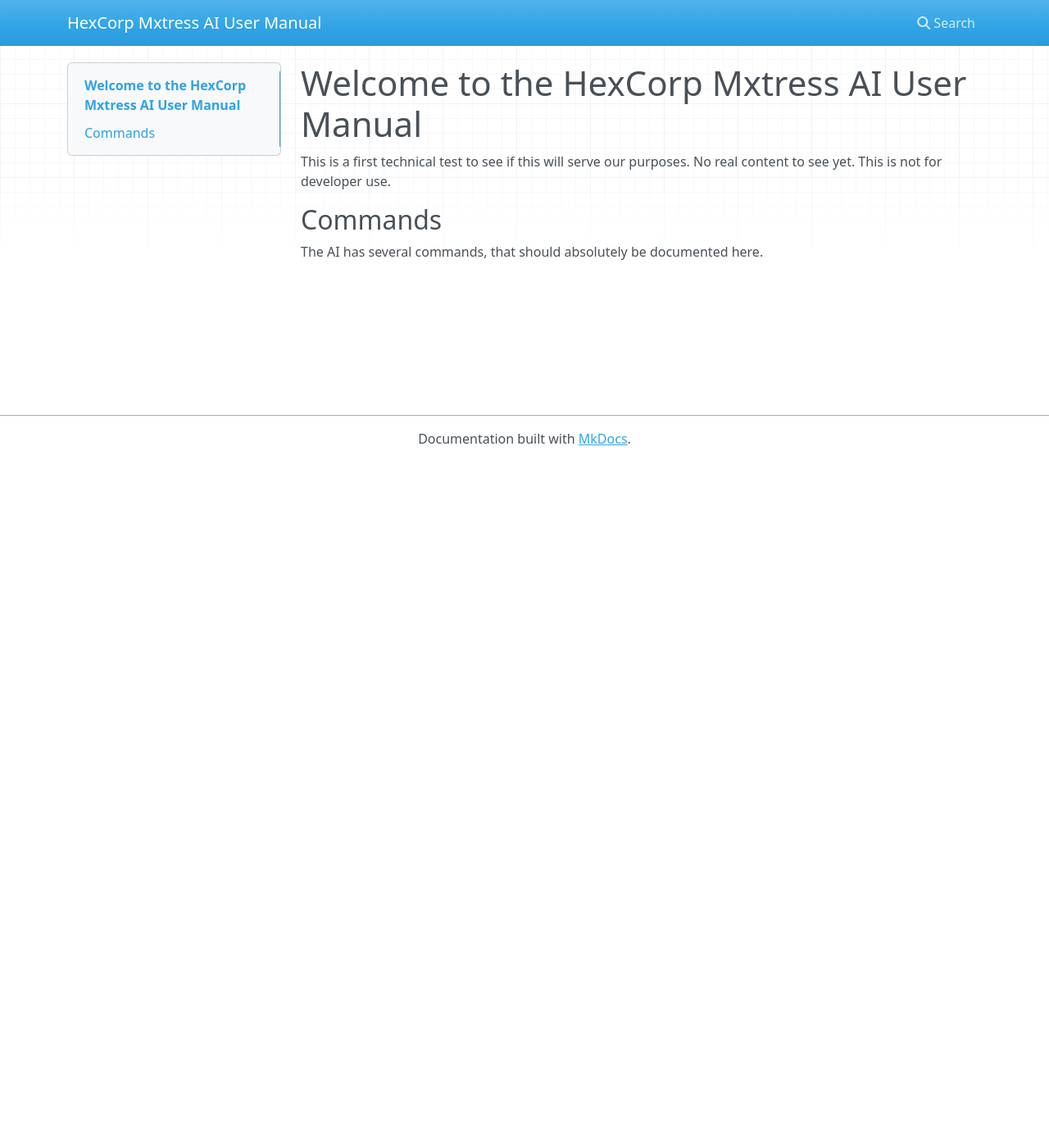
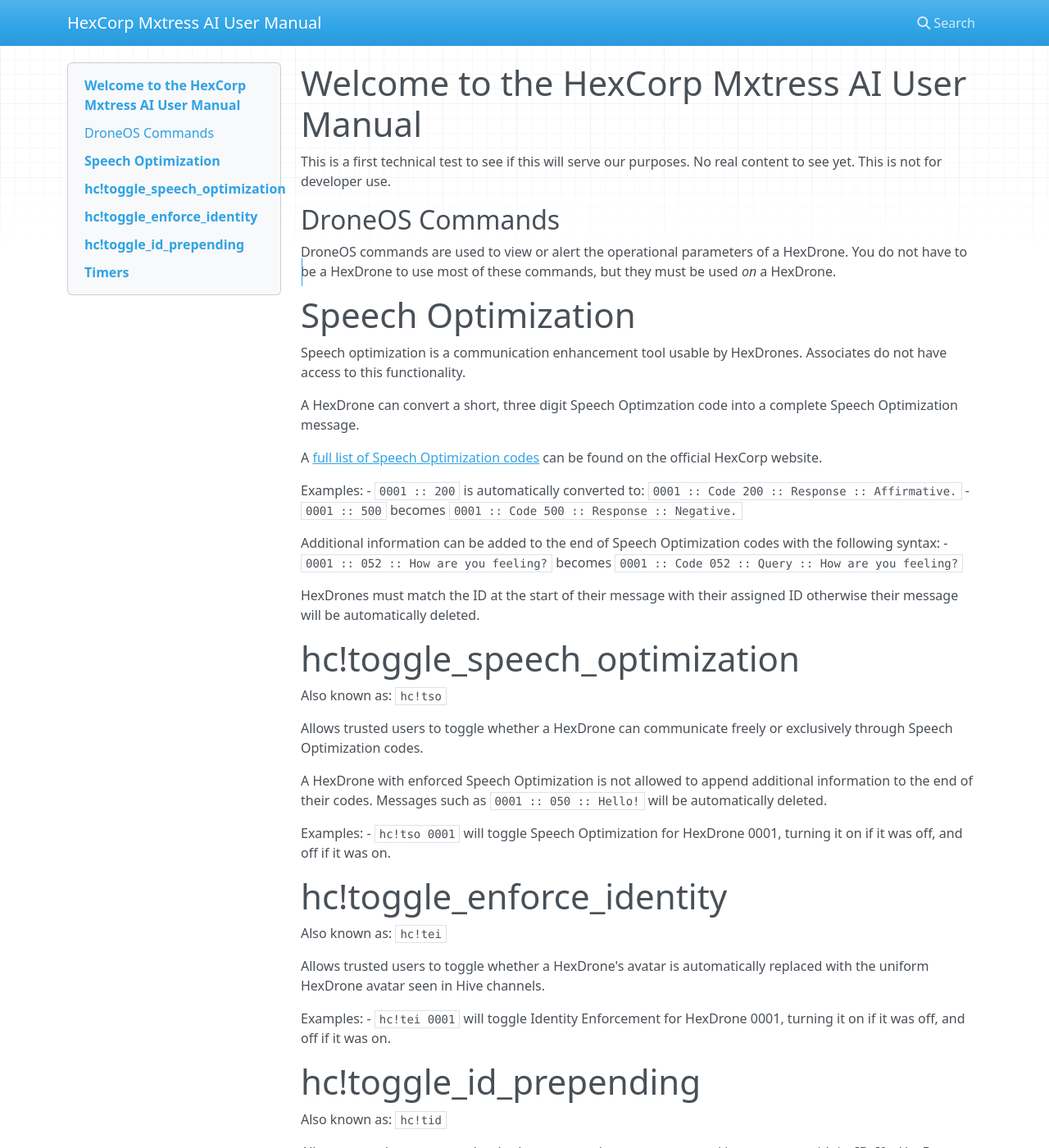
Before and after one commit to HexCorpProgramming/HexCorpDiscordAIManual, an MkDocs documentation site: the page built from docs/index.md, in a window 1280 px wide and 1400 px high. Shown: the whole window at 82% size. Built offline with MkDocs 1.6.1, drawn with Linux system fonts in a browser that asks for light colours; nearby versions of some CDN libraries; some of the changed text lies outside the part shown.

Commit message:
Wrote documentation for DroneOS toggle commands

```diff
--- a/docs/index.md
+++ b/docs/index.md
@@ -2,6 +2,59 @@
 
 This is a first technical test to see if this will serve our purposes. No real content to see yet. This is not for developer use.
 
-## Commands
+## DroneOS Commands
 
-The AI has several commands, that should absolutely be documented here.
+DroneOS commands are used to view or alert the operational parameters of a HexDrone. You do not have to be a HexDrone to use most of these commands, but they must be used *on* a HexDrone.
+
+# Speech Optimization
+Speech optimization is a communication enhancement tool usable by HexDrones. Associates do not have access to this functionality.
+
+A HexDrone can convert a short, three digit Speech Optimzation code into a complete Speech Optimization message.
+
+A [full list of Speech Optimization codes](https://www.hexcorp.net/drone-status-codes) can be found on the official HexCorp website.
+
+Examples:
+- `0001 :: 200` is automatically converted to: `0001 :: Code 200 :: Response :: Affirmative.`
+- `0001 :: 500` becomes `0001 :: Code 500 :: Response :: Negative.`
+
+Additional information can be added to the end of Speech Optimization codes with the following syntax:
+- `0001 :: 052 :: How are you feeling?` becomes `0001 :: Code 052 :: Query :: How are you feeling?`
+
+HexDrones must match the ID at the start of their message with their assigned ID otherwise their message will be automatically deleted.
+
+# hc!toggle_speech_optimization
+Also known as: `hc!tso`
+
+Allows trusted users to toggle whether a HexDrone can communicate freely or exclusively through Speech Optimization codes.
+
+A HexDrone with enforced Speech Optimization is not allowed to append additional information to the end of their codes. Messages such as `0001 :: 050 :: Hello!` will be automatically deleted.
+
+Examples:
+- `hc!tso 0001` will toggle Speech Optimization for HexDrone 0001, turning it on if it was off, and off if it was on.
+
+# hc!toggle_enforce_identity
+Also known as: `hc!tei`
+
+Allows trusted users to toggle whether a HexDrone's avatar is automatically replaced with the uniform HexDrone avatar seen in Hive channels.
+
+Examples:
+- `hc!tei 0001` will toggle Identity Enforcement for HexDrone 0001, turning it on if it was off, and off if it was on.
+
+# hc!toggle_id_prepending
+Also known as: `hc!tid`
+
+Allows trusted users to toggle whether or not a drone must prepend its messages with its ID.
+If a HexDrone has ID prepending toggled on, a message like `"0001 :: Hello!"` would be allowed, but `"Hello!"` would be deleted.
+
+Examples:
+- `hc!tid 0001` will toggle ID Prepending for HexDrone 0001, turning it on if it is off, and off if it is on.
+
+# Timers
+Command name: "-minutes="
+
+All DroneOS parameter toggles can be passed a length of time for them to be enabled for, after which the parameter will be automatically disabled.
+
+Examples:
+- `hc!tid 0001 -minutes=30` will enforce HexDrone 0001's identity with the uniform HexDrone avatar for 30 minutes.
+- `hc!tso 0001 -minutes=30` will only allow HexDrone 0001 to communicate using Speech Optimization codes for 30 minutes.
+- `hc!tid 0001 -minutes=30` will force HexDrone 0001 to prepend `0001 :: ` to its messages for 30 minutes.
```
